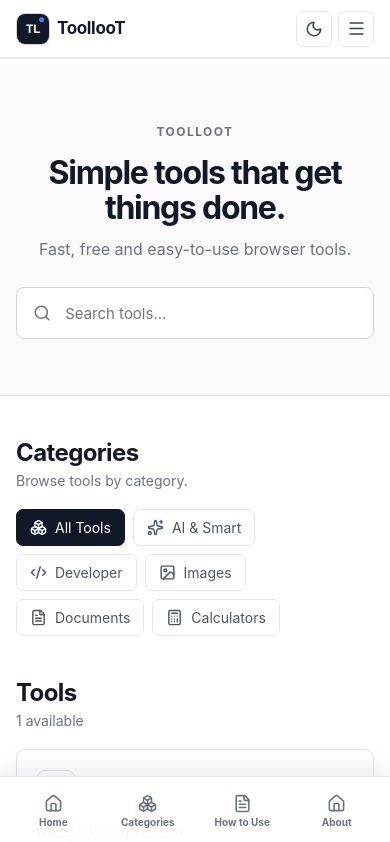
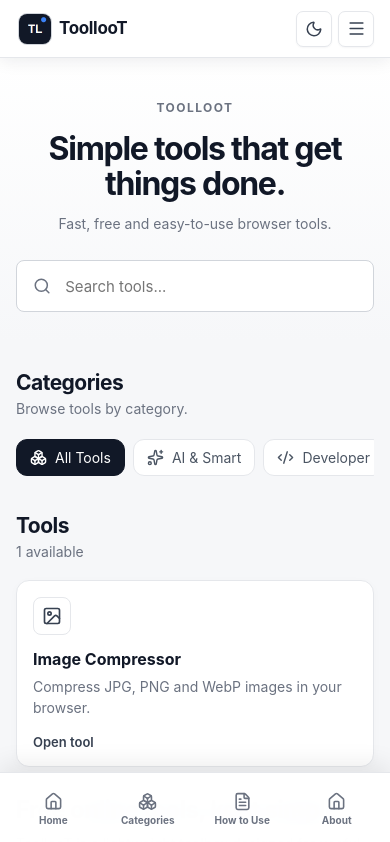
Before and after one commit to wpguidexpro-hub/toolloot, a React (Vite) app: page / in a window 390 px wide. Shown: the top 842 px of the page. Built offline with nearby package versions, Linux system fonts and the light colour scheme.

Commit message:
style: build app-like responsive desktop mobile UI

```diff
--- a/src/styles.css
+++ b/src/styles.css
@@ -226,3 +226,87 @@ footer{position:fixed;left:0;right:0;bottom:0;height:var(--footer-h);z-index:19;
  .container{padding-left:16px;padding-right:16px}
  .header{padding-left:16px;padding-right:16px}
 }
+
+/* App-like responsive shell: desktop + mobile */
+:root{--app-radius:14px;--app-border:#e5e7eb;--app-surface:#fff;--app-muted:#f8fafc;--app-shadow:0 8px 30px rgba(15,23,42,.06)}
+body{background:#f6f7f9;-webkit-tap-highlight-color:transparent}
+.app{background:#f6f7f9;min-height:100vh}
+.header{border-bottom:1px solid var(--app-border);box-shadow:0 2px 14px rgba(15,23,42,.05);gap:18px}
+.brand{padding:6px 10px 6px 4px;border-radius:12px}
+.brand:hover{background:#f3f4f6}
+.nav a{padding:9px 11px;border-radius:9px;transition:background .18s,color .18s}
+.nav a:hover{background:#f3f4f6}
+.headerActions .iconButton,.installButton{box-shadow:0 1px 2px rgba(15,23,42,.04);transition:transform .16s,background .16s,border-color .16s}
+.headerActions button:active{transform:scale(.96)}
+main{min-height:calc(100vh - var(--header-h) - var(--footer-h))}
+.hero{background:linear-gradient(180deg,#fff 0%,#f6f7f9 100%);border-bottom:0}
+.heroInner{padding:70px 24px 52px}
+.section{padding:34px 24px 0}
+.toolGrid{grid-template-columns:repeat(auto-fill,minmax(240px,1fr));gap:18px}
+.toolCard{border:1px solid var(--app-border);border-radius:var(--app-radius);box-shadow:0 2px 10px rgba(15,23,42,.025);transition:transform .18s,box-shadow .18s,border-color .18s}
+.toolCard:hover{transform:translateY(-2px);box-shadow:var(--app-shadow);border-color:#d1d5db}
+.categoryRow{padding-bottom:4px}
+.category{border-radius:11px;transition:transform .16s,background .16s}
+.category:active{transform:scale(.97)}
+footer{box-shadow:0 -2px 14px rgba(15,23,42,.04)}
+.pageContent,.staticPage,.toolPageInner{padding-left:24px;padding-right:24px}
+.pageContent>.pageHeader,.staticPage>.pageHeader,.toolPageInner>.pageHeader{max-width:none}
+.compressWorkspace{border-radius:var(--app-radius);box-shadow:var(--app-shadow)}
+.imageTimeline{background:#f8fafc}
+.timelineThumb,.timelineArrow{box-shadow:0 1px 3px rgba(15,23,42,.04)}
+.editorPanel{background:#fff}
+.primaryButton,.downloadButton,.secondaryButton,.smallControl{border-radius:10px;transition:transform .16s,box-shadow .16s}
+.primaryButton:hover,.downloadButton:hover{transform:translateY(-1px);box-shadow:0 5px 14px rgba(15,23,42,.1)}
+
+.dark body,.dark{background:#090b0f}
+.dark .app{background:#090b0f}
+.dark .hero{background:linear-gradient(180deg,#0f1115 0%,#090b0f 100%)}
+.dark .toolCard,.dark .guideSection,.dark .guideSteps>div{box-shadow:0 8px 30px rgba(0,0,0,.18)}
+.dark .nav a:hover,.dark .brand:hover{background:#1a1d23}
+
+@media(max-width:760px){
+  :root{--mobile-nav-h:72px}
+  body{padding-top:58px;background:#f4f5f7}
+  .app{min-width:0;overflow-x:hidden}
+  main{min-height:calc(100vh - 58px)}
+  .header{gap:6px;border-bottom:1px solid #e5e7eb;box-shadow:0 3px 16px rgba(15,23,42,.08)}
+  .brand{padding:4px 7px 4px 2px}
+  .nav{position:fixed;display:flex;flex-direction:column;gap:3px;top:64px;left:10px;right:10px;padding:8px;background:rgba(255,255,255,.98);border:1px solid #e5e7eb;z-index:60;transform:translateY(-8px);opacity:0;pointer-events:none;transition:opacity .18s,transform .18s}
+  .nav.open{transform:translateY(0);opacity:1;pointer-events:auto}
+  .nav a{padding:12px 13px;font-size:14px}
+  .heroInner{padding:42px 16px 30px}
+  h1{font-size:32px}
+  .hero p{font-size:14px}
+  .section{padding:28px 16px 0}
+  .sectionHead{align-items:flex-start;gap:10px}
+  .sectionHead h2{font-size:21px}
+  .toolGrid{grid-template-columns:1fr;gap:12px}
+  .toolCard{padding:16px;border-radius:13px}
+  .categoryRow{flex-wrap:nowrap;overflow-x:auto;padding:2px 0 9px;scrollbar-width:none}
+  .categoryRow::-webkit-scrollbar{display:none}
+  .category{flex:0 0 auto}
+  .pageContent,.staticPage,.toolPageInner{padding-left:16px;padding-right:16px}
+  .compressWorkspace{margin-top:12px;border-radius:13px}
+  .imageTimeline{height:96px;padding:9px}
+  .timelineThumb{flex-basis:72px;width:72px;height:70px}
+  .editorPanel{min-height:0}
+  .canvasPreview{height:260px;padding:12px}
+  .contextSettings{gap:13px}
+  .imagePreviewPane{min-height:220px}
+  .imagePreviewPane img{height:200px}
+  .workspaceFooter{padding:10px}
+  .guideSection{padding:18px;margin:20px 0;border-radius:13px}
+  .guideSteps>div{padding:16px;border-radius:13px}
+  footer{display:none}
+  .mobileBottomNav{height:calc(var(--mobile-nav-h) + env(safe-area-inset-bottom));padding-bottom:calc(6px + env(safe-area-inset-bottom));backdrop-filter:blur(18px);-webkit-backdrop-filter:blur(18px)}
+  .mobileBottomNav a{font-size:10px;min-height:54px}
+  .mobileBottomNav a:active{transform:scale(.96)}
+}
+@media(min-width:761px){
+  .heroInner,.section,.pageContent,.staticPage,.toolPageInner{padding-left:32px;padding-right:32px}
+  .heroInner{max-width:1500px;margin:auto}
+}
+@media(min-width:1400px){
+  .toolGrid{grid-template-columns:repeat(5,minmax(0,1fr))}
+}
+@media(prefers-reduced-motion:reduce){*,*::before,*::after{scroll-behavior:auto!important;animation-duration:.01ms!important;transition-duration:.01ms!important}}
```
